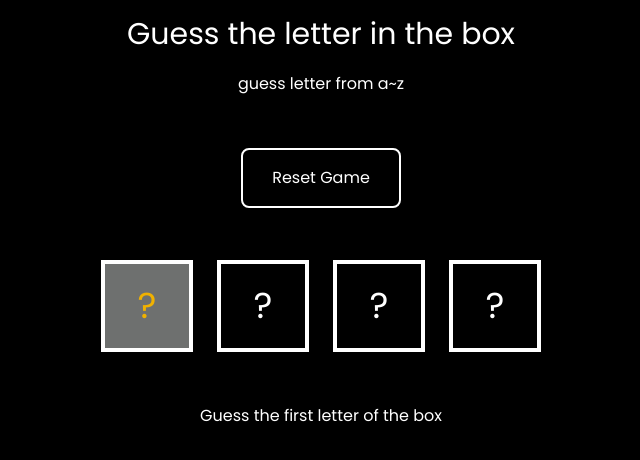
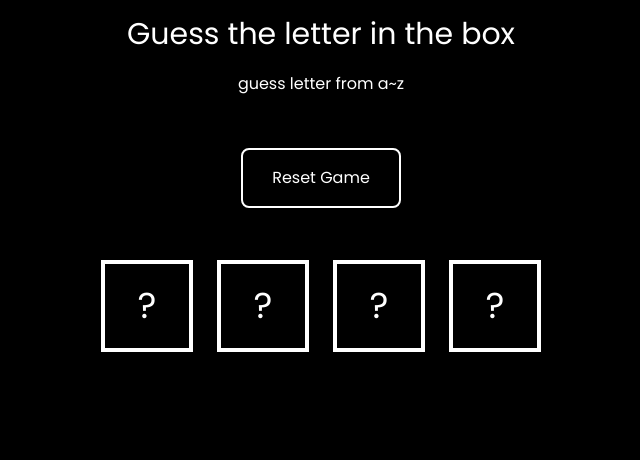
Before and after one commit to HtetNaingLynn55555/GuestTheLetter, a React (Vite) app: page / in a window 1280 px wide. Both pictures are taken after a click on the button "Play Game". Shown: the top 460 px of the page, without its empty margins (319-959 px from the left). Built offline with nearby package versions, Linux system fonts and the light colour scheme.

Commit message:
change ui flow for random select

```diff
--- a/src/components/Box.jsx
+++ b/src/components/Box.jsx
@@ -1,9 +1,11 @@
-export default function Box({ guestBoxActive, indexNumber, box }) {
+export default function Box({ indexNumber, box, getBoxClickedIndex }) {
+  let onClickBox = () => {
+    getBoxClickedIndex(indexNumber);
+  };
   return (
     <div
-      className={`select-none w-23 h-23 border-4  border-white flex justify-center items-center text-4xl hover:cursor-pointer ${
-        guestBoxActive === indexNumber ? "bg-[#6e706f] text-yellow-500" : ""
-      }  `}
+      onClick={onClickBox}
+      className={`select-none w-23 h-23 border-4  border-white flex justify-center items-center text-4xl hover:cursor-pointer  `}
     >
       <span className={`${box.isTextChange ? "text-teal-500" : ""}`}>
         {box.text}
--- a/src/components/Guess.jsx
+++ b/src/components/Guess.jsx
@@ -5,6 +5,8 @@ import { useState } from "react";
 export default function Guess() {
   let [isPlaying, setIsPlaying] = useState(false);
 
+  let [boxClicked, setBoxClicked] = useState(false);
+  let [boxClickedIndex, setBoxClickedIndex] = useState(0);
   let [letterBox, setLetterBox] = useState([
     { id: 1, text: "?", isTextChange: false },
     { id: 2, text: "?", isTextChange: false },
@@ -12,14 +14,9 @@ export default function Guess() {
     { id: 4, text: "?", isTextChange: false },
   ]);
 
-  let [guestBoxActive, setGuestBoxActive] = useState(1);
   let [playerGuessLetter, setPlayerGuessLetter] = useState("");
-  let [description, setDescription] = useState([
-    "first",
-    "second",
-    "third",
-    "fourth",
-  ]);
+
+  // Play the game and reset the game
   let playButtonHandler = () => {
     if (isPlaying) {
       setLetterBox([
@@ -28,42 +25,39 @@ export default function Guess() {
         { id: 3, text: "?", isTextChange: false },
         { id: 4, text: "?", isTextChange: false },
       ]);
-      setGuestBoxActive(1);
+
       setPlayerGuessLetter("");
+      setBoxClicked(!boxClicked);
     }
     setIsPlaying(!isPlaying);
   };
 
-  let handleGuestBoxState = () => {
-    if (guestBoxActive < 5) {
-      setGuestBoxActive(guestBoxActive + 1);
+  let getBoxClickedIndex = (index) => {
+    setBoxClicked(true);
+    setBoxClickedIndex(index);
+
+    letterBox.map((box) => {
+      if (box.id === index) {
+        box.text = "_";
       }
+    });
+
+    setLetterBox(letterBox);
   };
 
   let handlePlayerGuessLetter = (letter) => {
     setPlayerGuessLetter(letter);
-    if (letter === "{bksp}") {
-      setGuestBoxActive(guestBoxActive - 1);
     letterBox.map((box) => {
-        if (box.id === guestBoxActive - 1) {
-          box.text = "?";
-          box.isTextChange = false;
-        } else {
-          box.text = box.text;
-        }
-      });
-    } else {
-      letterBox.map((box) => {
-        if (box.id === guestBoxActive) {
+      if (box.id === boxClickedIndex) {
         box.text = letter;
         box.isTextChange = true;
-        } else {
-          box.text = box.text;
       }
     });
     setLetterBox(letterBox);
-    }
+    // setBoxClicked(false);
+    console.log("Player guess letter: ", letter);
   };
+
   return (
     <div className="scroll-smooth font-poppins bg-bg-primary text-white bg-black flex flex-col justify-start items-center h-auto pt-4 gap-5">
       <div className="text-3xl">Guess the letter in the box</div>
@@ -81,29 +75,17 @@ export default function Guess() {
           {letterBox.map((box) => (
             <Box
               key={box.id}
-              guestBoxActive={guestBoxActive}
+              getBoxClickedIndex={getBoxClickedIndex}
               indexNumber={box.id}
               box={box}
             />
           ))}
         </div>
       )}
-      {isPlaying && (
+
+      {isPlaying && boxClicked && (
         <div className="mt-8">
-          {guestBoxActive < 5 && guestBoxActive > 0
-            ? `Guess the ${description[guestBoxActive - 1]} letter of the box`
-            : guestBoxActive <= 0
-            ? "No more letter to delete"
-            : "All letter are guessed"}
-          {/* dynamic message to show */}
-        </div>
-      )}
-      {isPlaying && (
-        <div className="mt-8">
-          <KeyBoard
-            handleGuestBoxState={handleGuestBoxState}
-            handlePlayerGuessLetter={handlePlayerGuessLetter}
-          />
+          <KeyBoard handlePlayerGuessLetter={handlePlayerGuessLetter} />
         </div>
       )}
     </div>
--- a/src/components/KeyBoard.jsx
+++ b/src/components/KeyBoard.jsx
@@ -8,7 +8,7 @@ import Keyboard from "react-simple-keyboard";
 import "react-simple-keyboard/build/css/index.css";
 import "./box.css";
 
-export default function KeyBoard({ handleGuestBoxState, handlePlayerGuessLetter, amountOfKeyPress }) {
+export default function KeyBoard({  handlePlayerGuessLetter }) {
   const [input, setInput] = useState("");
   const [layout, setLayout] = useState("default");
   const keyboard = useRef();
@@ -25,7 +25,7 @@ export default function KeyBoard({ handleGuestBoxState, handlePlayerGuessLetter,
 
   const onKeyPress = (button) => {
     console.log("Button pressed", button);
-    handleGuestBoxState();
+
     handlePlayerGuessLetter(button);
     /**
      * If you want to handle the shift and caps lock buttons
```
Lines whose indentation alone changed are shown as unchanged.
